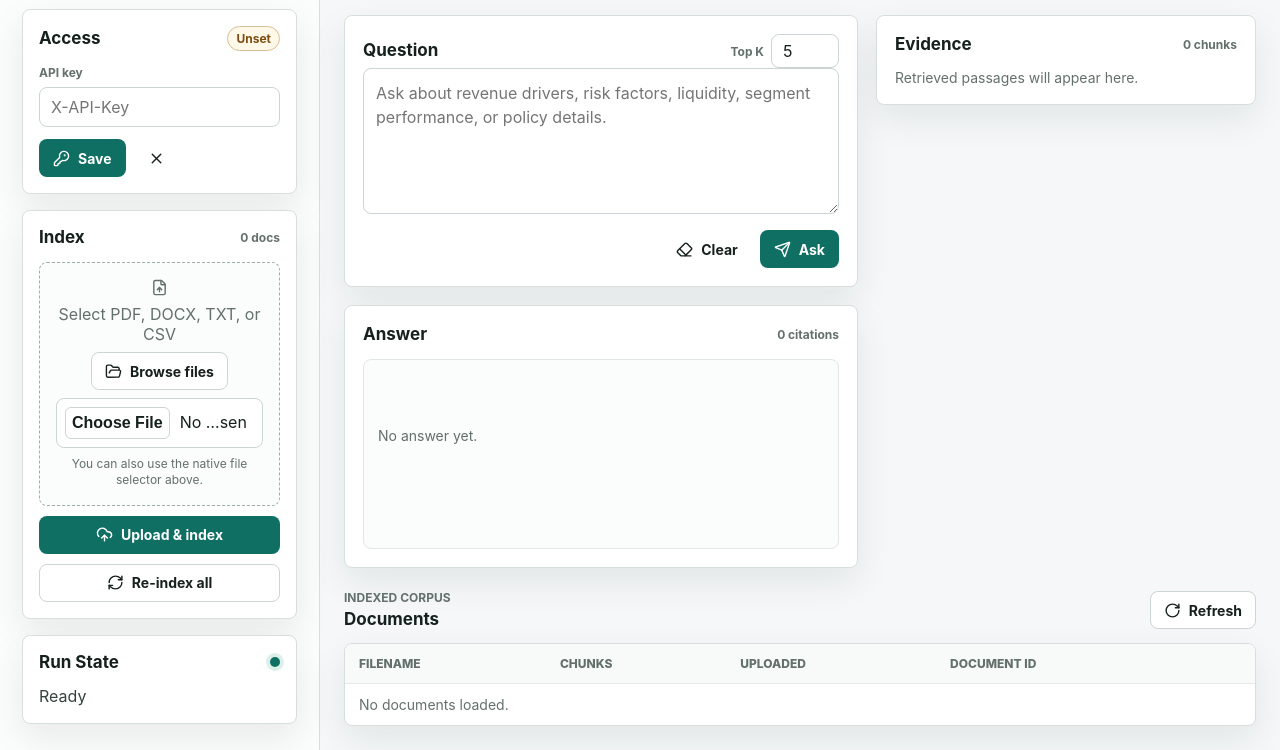
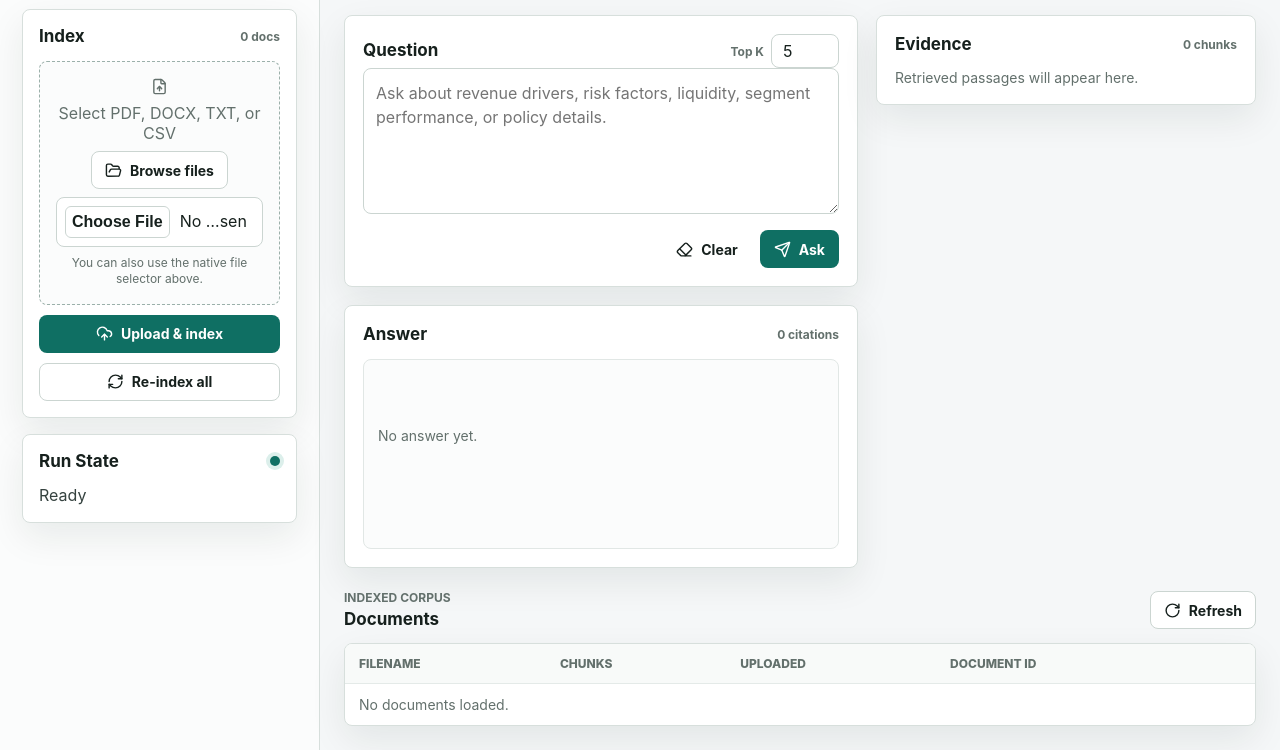
Before and after one commit to aakashtiru26/financial-rag-assistant, a plain HTML site: page app/web/index.html in a window 1280 px wide. Shown: the part 85-835 px from the top of the page. Drawn offline with nearby package versions, Linux system fonts and the light colour scheme; files that its build step writes are made by us from their sources; no server answers; files whose address does not match are found by name.

Commit message:
fix: remove Access/API key section from UI

```diff
--- a/app/web/index.html
+++ b/app/web/index.html
@@ -18,26 +18,6 @@
             <p id="healthText">Checking service</p>
           </div>
         </div>
-
-        <section class="panel compact">
-          <div class="panel-heading">
-            <h2>Access</h2>
-            <span class="status-pill" id="authStatus">Unset</span>
-          </div>
-          <label class="field">
-            <span>API key</span>
-            <input id="apiKeyInput" type="password" autocomplete="off" placeholder="X-API-Key" />
-          </label>
-          <div class="button-row">
-            <button class="btn primary" id="saveKeyButton" type="button">
-              <i data-lucide="key-round"></i>
-              Save
-            </button>
-            <button class="btn ghost" id="clearKeyButton" type="button" title="Clear saved API key">
-              <i data-lucide="x"></i>
-            </button>
-          </div>
-        </section>
 
         <section class="panel compact">
           <div class="panel-heading">
```
